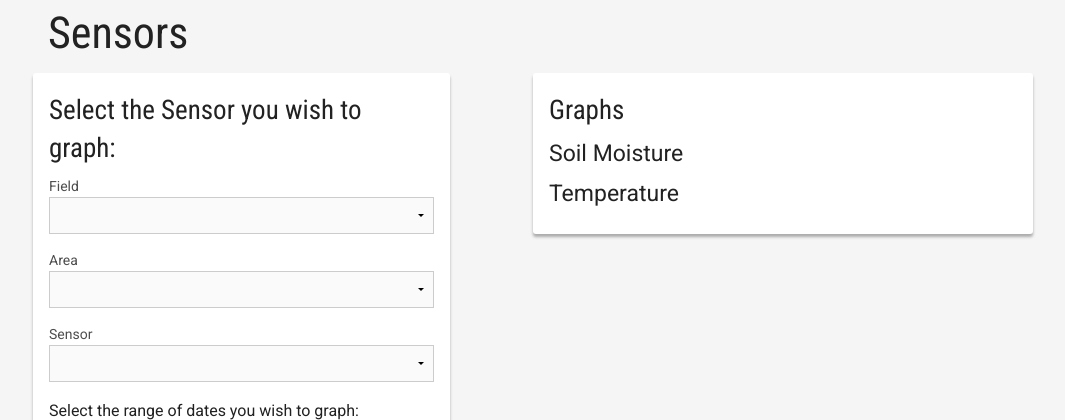
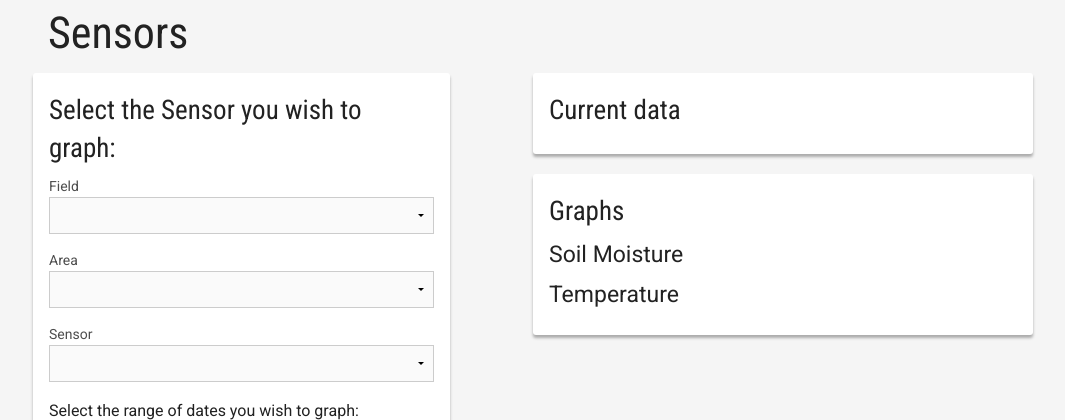
Before and after one commit to cita-moviles/project-sobek, a Python web app: template Water_Automation/FieldApp/templates/sensor.html in a window 1280 px wide. Shown: the part 45-465 px from the top of the page, without its empty margins (107-1172 px from the left). Run offline with Jinja, Linux system fonts and the light colour scheme; the template is opened without the code that fills it, so the values that code supplies are empty; some libraries are stand-ins or nearby versions.

Commit message:
Added current sensor data into sensor.html

```diff
--- a/Water_Automation/FieldApp/static/sobek_v1.js
+++ b/Water_Automation/FieldApp/static/sobek_v1.js
@@ -139,13 +139,21 @@ function getSensors(select_id, search_id){
         url: "/Sensor_Search/",
         data: { fk_area: area},
         success:function(data){
-            options = "";
+            var options = "";
+            var current_data = "";
 
             $.each(data, function( index, value ) {
                 options += '<option value="' + value.sensor_id + '">' + value.sensor_id + '</option>';
+                current_data += "<h4>Sensor: " + value.sensor_id + "</h4>";
+                current_data += "<p>Level 1: " + value.sensor_hl1 + "<br/>";
+                current_data += "Level 2: " + value.sensor_hl2 + "<br/>";
+                current_data += "Level 3: " + value.sensor_hl3 + "<br/>";
+                current_data += "Temperature: " + value.sensor_temperature + "<br/>";
+                current_data += "Date: " + value.sensor_date_received + "</p>";
             });
 
             $('#'+select_id).html(options);
+            $('#current_sensor').html(current_data);
         }
     });
 }
--- a/Water_Automation/FieldApp/templates/sensor.html
+++ b/Water_Automation/FieldApp/templates/sensor.html
@@ -28,13 +28,11 @@
 
         <p>Select the range of dates you wish to graph:</p>
 
-        <label for="from">From</label>
-        {#        <input type="text" id="from" name="from">#}
+        <label for="from_datetimepicker">From</label>
         <input id="from_datetimepicker" type="text"/>
-        <label for="to">to</label>
-        {#        <input type="text" id="to" name="to">#}
+
+        <label for="to_datetimepicker">to</label>
         <input id="to_datetimepicker" type="text"/>
-
 
         <ul class="button-group [radius round]">
             <li>
@@ -65,6 +63,11 @@
         </ul>
     </div>
 
+    <div class="medium-6 card right" style="margin-bottom: 20px;">
+        <h3>Current data</h3>
+        <div id="current_sensor"></div>
+
+    </div>
 
     <div class="medium-6 card right">
         <h3>Graphs</h3>
```
